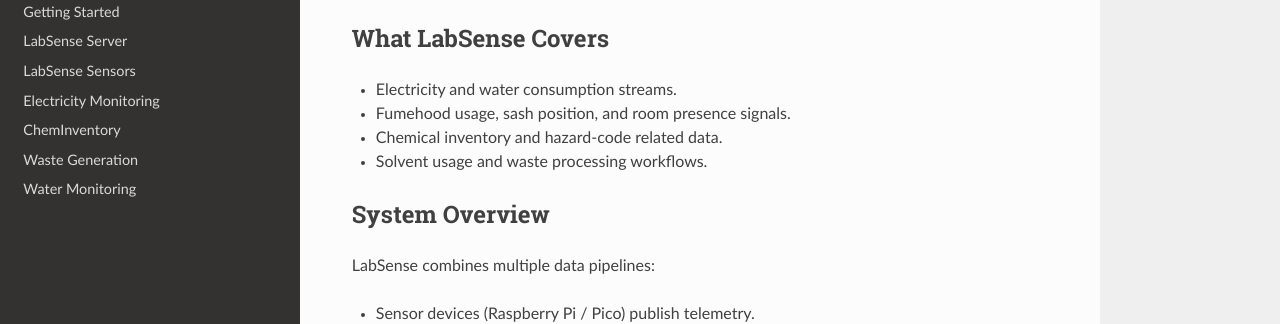
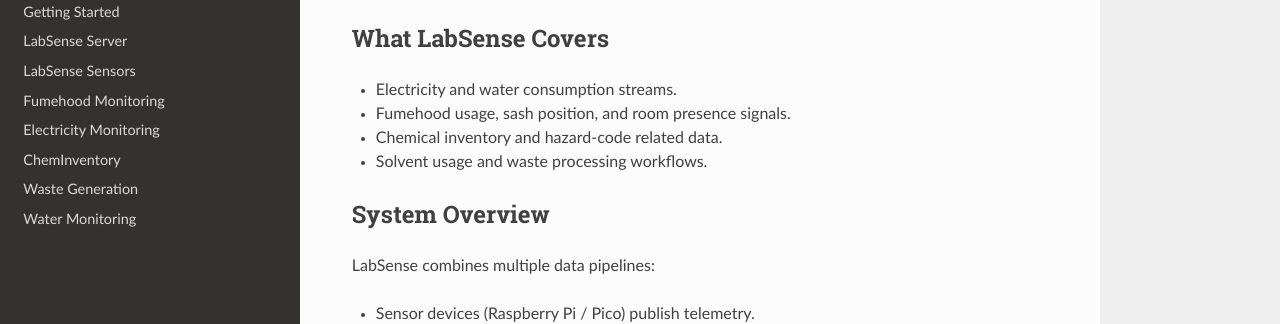
Before and after one commit to Cambridge-PAM/labsense, an MkDocs documentation site: the page built from docs/index.md, in a window 1280 px wide. Shown: the part 258-582 px from the top of the page. Built offline with MkDocs 1.6.1, drawn with Linux system fonts in a browser that asks for light colours; nearby versions of some CDN libraries.

Commit message:
Update format and sitemap

```diff
--- a/mkdocs.yml
+++ b/mkdocs.yml
@@ -7,6 +7,7 @@
   - Getting Started: getting_started.md
   - LabSense Server: labsense_server.md
   - LabSense Sensors: labsense_sensors.md
+  - Fumehood Monitoring: fumehood_monitoring.md
   - Electricity Monitoring: electricity.md
   - ChemInventory: cheminventory.md
   - Waste Generation: waste.md
```
Also changed, not shown: docs/fumehood_monitoring.md (+9 -9 lines), site/img/fumehood-1.jpg (added), 1 other file.
